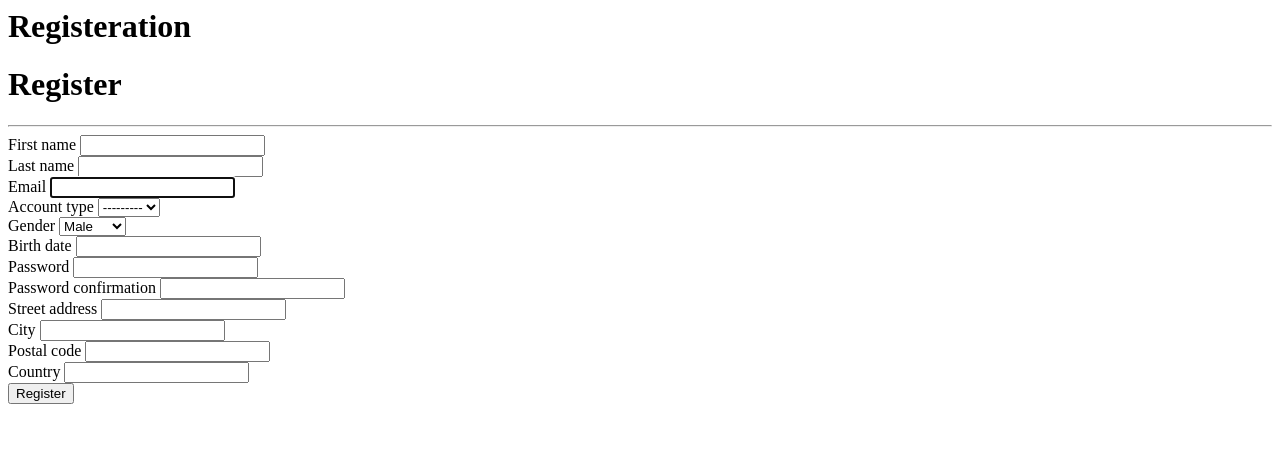
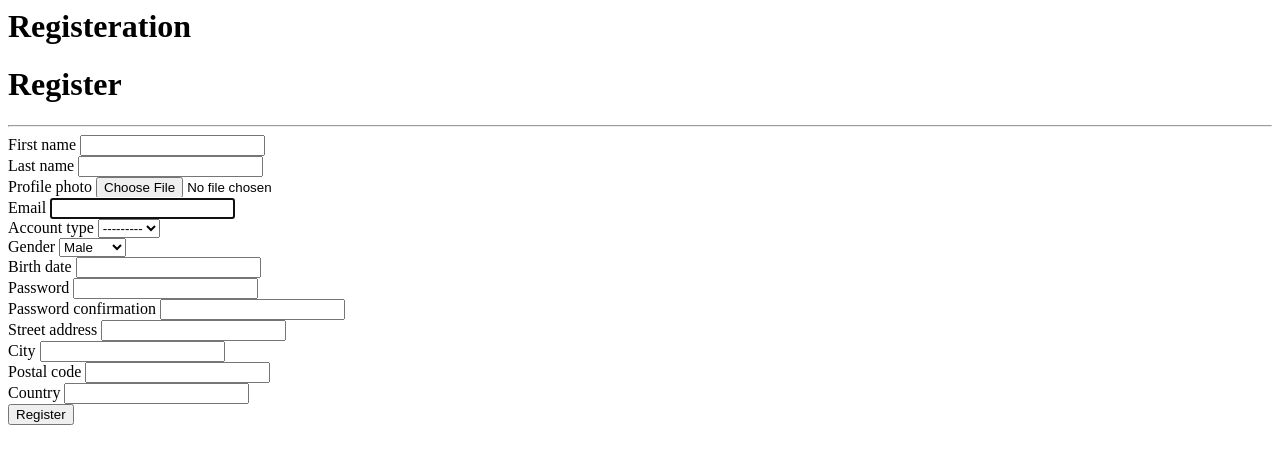
Before and after one commit to Iqbal-Elham/banking-system, a Django app: page /accounts/register/ in a window 1280 px wide. Shown: the top 464 px of the page. Run offline with Django 4.2, Linux system fonts and the light colour scheme.

Commit message:
Add profile photo field to models and added to form

```diff
--- a/accounts/templates/user_registration.html
+++ b/accounts/templates/user_registration.html
@@ -20,7 +20,7 @@
 <h1 class="">Register</h1>
 <hr />
 <div class="">
-<form method="post" class="">
+<form method="post" class="" enctype="multipart/form-data">
     {% csrf_token %}
     {% for hidden_field in registration_form.hidden_fields %}
         {{ hidden_field.errors }}
@@ -45,6 +45,17 @@
             {{ registration_form.last_name }}
             {% if registration_form.last_name.errors %}
                 {% for error in registration_form.last_name.errors %}
+                    <p class="">{{ error }}</p>
+                {% endfor %}
+            {% endif %}
+        </div>
+        <div class="">
+            <label class="" for="{{ registration_form.profile_photo.id_for_label }}">
+                {{ registration_form.profile_photo.label }}
+            </label>
+            {{ registration_form.profile_photo }}
+            {% if registration_form.profile_photo.errors %}
+                {% for error in registration_form.profile_photo.errors %}
                     <p class="">{{ error }}</p>
                 {% endfor %}
             {% endif %}
```
Also changed, not shown: media/profile_photos/my-logo_CzVvuov.png (added).
